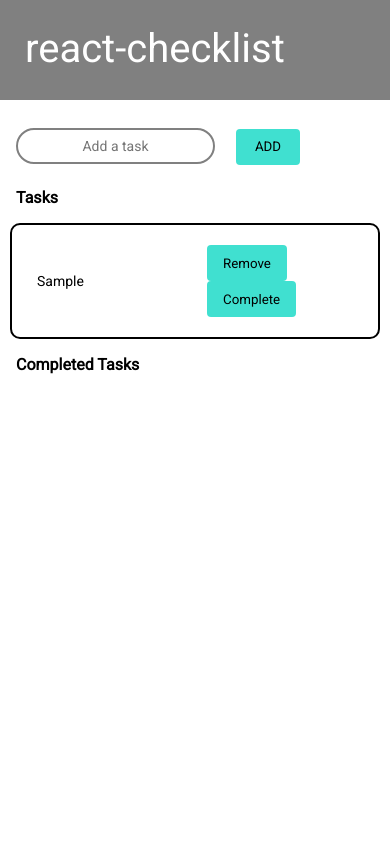
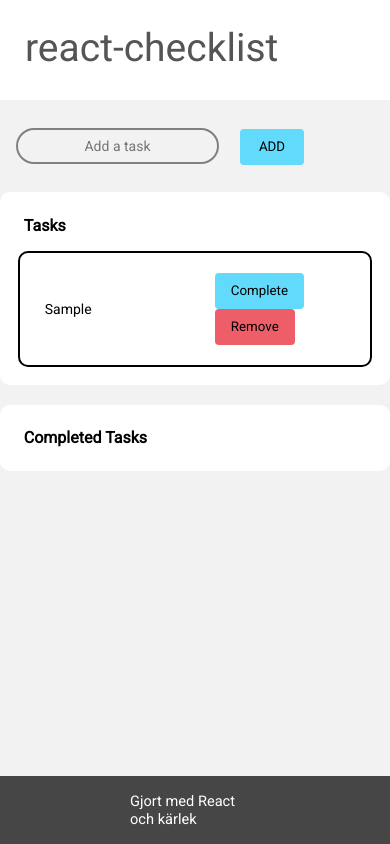
Before and after one commit to Pontus-L/react-checklist, a React (Create React App) app: page / in a window 390 px wide. Both pictures are taken after typing "Sample" into the empty fields and a click on the button "ADD". Built offline with nearby package versions, Linux system fonts and the light colour scheme.

Commit message:
Design and layout changes

```diff
--- a/src/App.css
+++ b/src/App.css
@@ -1,13 +1,37 @@
 * {
   margin: 0;
   padding: 0;
-  font-family: 'Roboto', sans-serif;
+  font-family: "Roboto", sans-serif;
+}
+
+body {
+  background-color: rgba(0, 0, 0, 0.05);
 }
 
 .container {
   margin-top: 20px;
   display: flex;
   justify-content: center;
+}
+
+.addButton {
+  background-color: #61dafb;
+}
+
+.completeButton {
+  background-color: #61dafb;
+}
+
+.removeButton {
+  background-color: #ed5e68;
+}
+
+.tasks,
+.completedTasks {
+  margin-top: 20px;
+  background-color: white;
+  padding: 2vw;
+  border-radius: 10px;
 }
 
 input {
@@ -21,10 +45,28 @@
 }
 
 header {
+  color: rgb(85, 85, 85);
+  height: 100px;
+  background-color: white;
+  width: 100vw;
+}
+
+footer {
+  display: grid;
+  grid-template-columns: 1fr 1fr 1fr;
+  font-size: 20px;
+  position: absolute;
+  bottom: 0px;
+  width: 100%;
+  height: 8vh;
+  background-color: rgb(70, 70, 70);
   color: white;
-  height: 100px;
-  background-color: grey;
-  width: 100vw;
+}
+
+.footertext {
+  grid-column: 2;
+  font-size: 15px;
+  margin: auto;
 }
 
 h1 {
@@ -33,6 +75,16 @@
   font-size: 40px;
 }
 
+@media screen and (max-width: 400px) {
+  h1 {
+    font-size: 10vw;
+  }
+
+  .footertext {
+    font-size: 3.75vw;
+  }
+}
+
 h2 {
   font-size: 16px;
   margin: 16px;
--- a/src/App.js
+++ b/src/App.js
@@ -1,9 +1,8 @@
 import React from "react";
 import "./App.css";
-import TaskList from './components/TaskList';
+import TaskList from "./components/TaskList";
 
 function App() {
-
   return (
     <div>
       <header>
@@ -11,10 +10,11 @@
       </header>
 
       <div className="container">
-
-        <TaskList className="tasklist"/>
-
+        <TaskList className="tasklist" />
       </div>
+      <footer>
+        <p className="footertext">Gjort med React och kärlek</p>
+      </footer>
     </div>
   );
 }
--- a/src/components/Button.js
+++ b/src/components/Button.js
@@ -10,7 +10,6 @@
   height: 36px;
   vertical-align: middle;
   text-align: center;
-  background-color: turquoise;
   margin-left: 5px;
 `;
 
--- a/src/components/Input.js
+++ b/src/components/Input.js
@@ -1,4 +1,4 @@
-import styled from 'styled-components';
+import styled from "styled-components";
 
 const Input = styled.input`
   padding: 0.5rem 0;
@@ -10,11 +10,10 @@
   margin: 0.5rem 1rem;
   background: transparent;
   transition: ease-in-out 100ms;
-    width: 40%;
 
   &:hover {
     background-color: rgb(0, 0, 0, 0.1);
   }
-`
+`;
 
 export default Input;
--- a/src/components/TaskList.js
+++ b/src/components/TaskList.js
@@ -1,26 +1,29 @@
-import React, { useState } from 'react'
-import Input from './Input';
-import Button from './Button';
-import Task from './Task';
-import styled from 'styled-components';
+import React, { useState } from "react";
+import Input from "./Input";
+import Button from "./Button";
+import Task from "./Task";
+import styled from "styled-components";
 
 const Form = styled.form`
   display: flex;
   justify-content: space-around;
-`
+`;
 
 function TaskList() {
   const [tasks, setTasks] = useState([]);
   const [temp, setTemp] = useState("");
   const [number, setNumber] = useState(0);
 
-    return(
+  return (
     <div>
       <div className="inputs">
         <form
           onSubmit={e => {
             e.preventDefault();
-                setTasks(tasks => [...tasks, { name: temp, id: number, display: true }]);
+            setTasks(tasks => [
+              ...tasks,
+              { name: temp, id: number, display: true }
+            ]);
             setNumber(number + 1);
             setTemp("");
           }}
@@ -29,7 +32,7 @@
             type="text"
             className="submitField"
             placeholder="Add a task"
-                onChange={(e) => {
+            onChange={e => {
               setTemp(e.target.value);
             }}
             value={temp}
@@ -42,53 +45,65 @@
 
       <div className="tasks">
         <h2>Tasks</h2>
-            {tasks.map((task) => (
-              task.display ? <Task
-              key={task.id}>
+        {tasks.map(task =>
+          task.display ? (
+            <Task key={task.id}>
               <Form
                 className="innerTask"
-                    onSubmit={(e) => {
+                onSubmit={e => {
                   e.preventDefault();
-                      setTasks(tasks.map(item => {
-                        return item.id === task.id ? {...item, display: false}  :  item;
-                      }))
-                    }}>
+                  setTasks(
+                    tasks.map(item => {
+                      return item.id === task.id
+                        ? { ...item, display: false }
+                        : item;
+                    })
+                  );
+                }}
+              >
                 <input
                   key={task.id}
                   onChange={e => {
-                    setTasks(tasks.map(item => {
-                      return item.id === task.id ? {...item, name: e.target.value}  :  item;
-                    }))
+                    setTasks(
+                      tasks.map(item => {
+                        return item.id === task.id
+                          ? { ...item, name: e.target.value }
+                          : item;
+                      })
+                    );
                   }}
                   onKeyPress={e => {
-                    if (e.key === 'Enter') {
+                    if (e.key === "Enter") {
                       e.preventDefault();
                     }
                   }}
                   value={task.name}
                 ></input>
                 <div className="taskButtons">
+                  <Button className="completeButton" type="submit">
+                    Complete
+                  </Button>
                   <Button
-                      onClick={(e) => {
+                    onClick={e => {
                       e.preventDefault();
-                        setTasks(tasks.filter(item => (
-                          item.id !== task.id
-                        )))}}
-                      >Remove</Button>
-                    <Button type="submit">Complete</Button>
+                      setTasks(tasks.filter(item => item.id !== task.id));
+                    }}
+                    className="removeButton"
+                  >
+                    Remove
+                  </Button>
                 </div>
               </Form>
-              </Task>: null
-            ))}
+            </Task>
+          ) : null
+        )}
       </div>
 
       <div className="completedTasks">
         <h2>Completed Tasks</h2>
-            {tasks.map((task) => (
-              !task.display ? <Task
-                key={task.id}
-              >{task.name}</Task> : null
-            ))}
+        {tasks.map(task =>
+          !task.display ? <Task key={task.id}>{task.name}</Task> : null
+        )}
       </div>
     </div>
   );
```
Also changed, not shown: src/components/Task.js (line endings or trailing spaces). Lines whose indentation alone changed are shown as unchanged.
